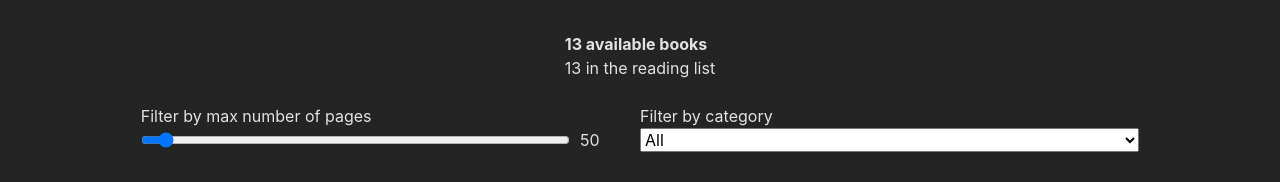
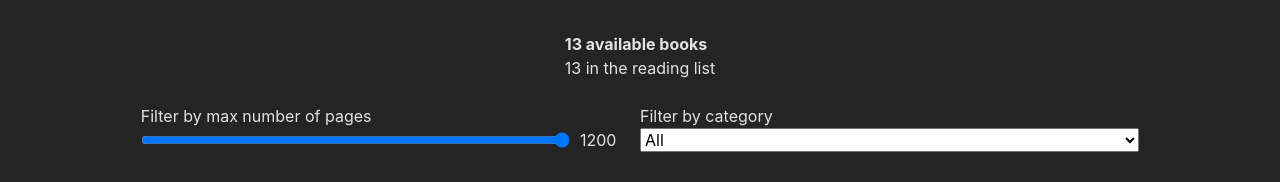
Before and after one commit to MrLapa/reading-list-technical-test, a React (Vite) app: page / in a window 1280 px wide. Shown: the top 182 px of the page. Built offline with nearby package versions, Linux system fonts and the light colour scheme.

Commit message:
Set the default value in the range component to the book with the max number of pages

```diff
--- a/src/components/Filters/Filters.jsx
+++ b/src/components/Filters/Filters.jsx
@@ -3,6 +3,7 @@ import classes from "./Filters.module.css";
 import Range from "../Range/Range";
 import Categories from "../Categories/Categories";
 import useFilters from "../../hooks/useFilters";
+import useBooks from "../../hooks/useBooks";
 
 const categoryOptions = [
   { value: "Fantasía", text: "Fantasía" },
@@ -13,7 +14,8 @@ const categoryOptions = [
 
 const Filters = () => {
   const { filters, setFilters } = useFilters();
-  const { category } = filters;
+  const { category, pages } = filters;
+  const { maxPages } = useBooks();
 
   const onChangeRangeHandler = (event) => {
     setFilters({ pages: event.target.value });
@@ -27,8 +29,8 @@ const Filters = () => {
     <section className={classes.wrapper}>
       <Range
         minPages={1}
-        maxPages={1200}
-        currentValue={50}
+        maxPages={maxPages}
+        currentValue={pages || maxPages}
         label={"Filter by max number of pages"}
         onChange={onChangeRangeHandler}
       />
--- a/src/context/FiltersContextProvider.jsx
+++ b/src/context/FiltersContextProvider.jsx
@@ -1,12 +1,15 @@
 /* eslint-disable react/prop-types */
 import React from "react";
+import useBooks from "../hooks/useBooks";
 
 export const FiltersContext = React.createContext();
 
 const FiltersContextProvider = ({ children }) => {
+  const { maxPages } = useBooks();
+
   const [contextFilters, setContextFilters] = React.useState({
     category: "all",
-    pages: 0,
+    pages: maxPages,
   });
 
   return (
```
